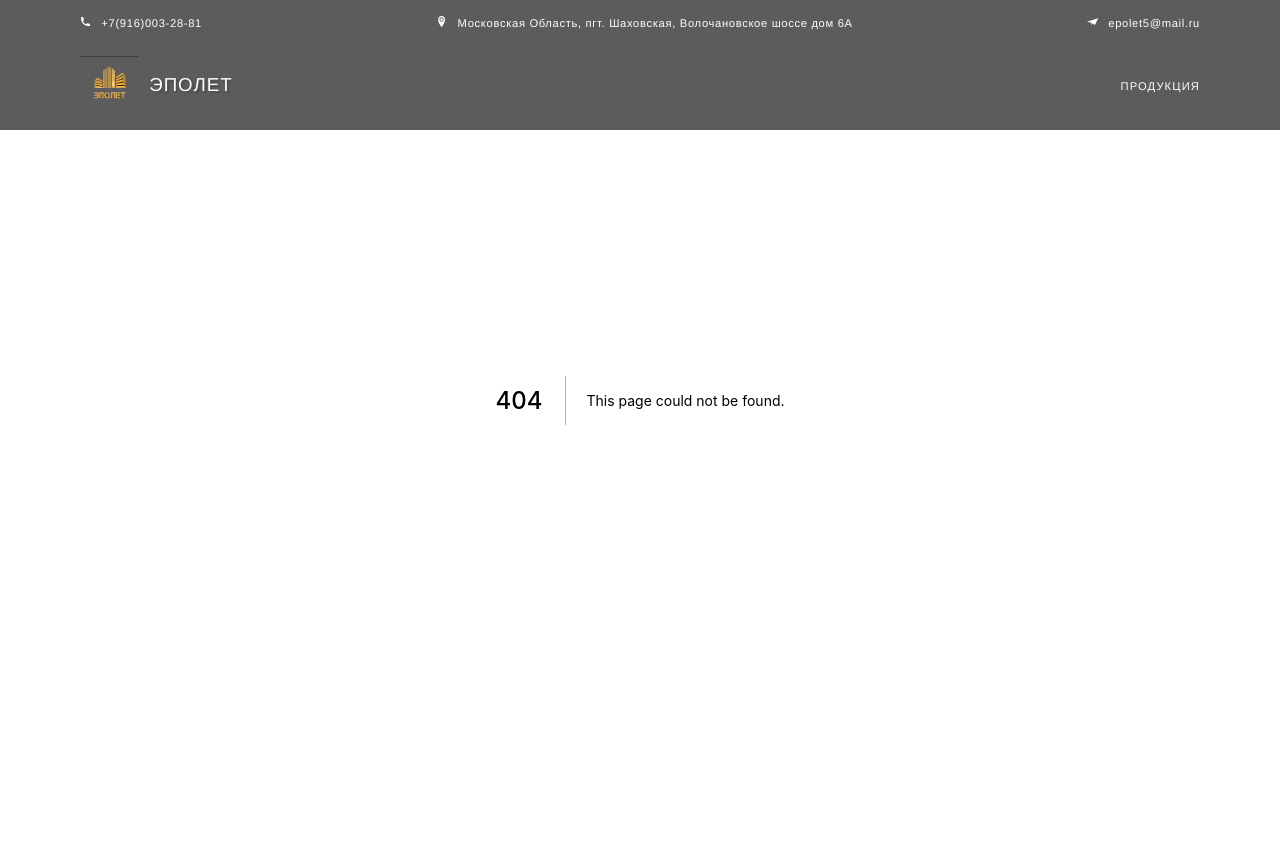
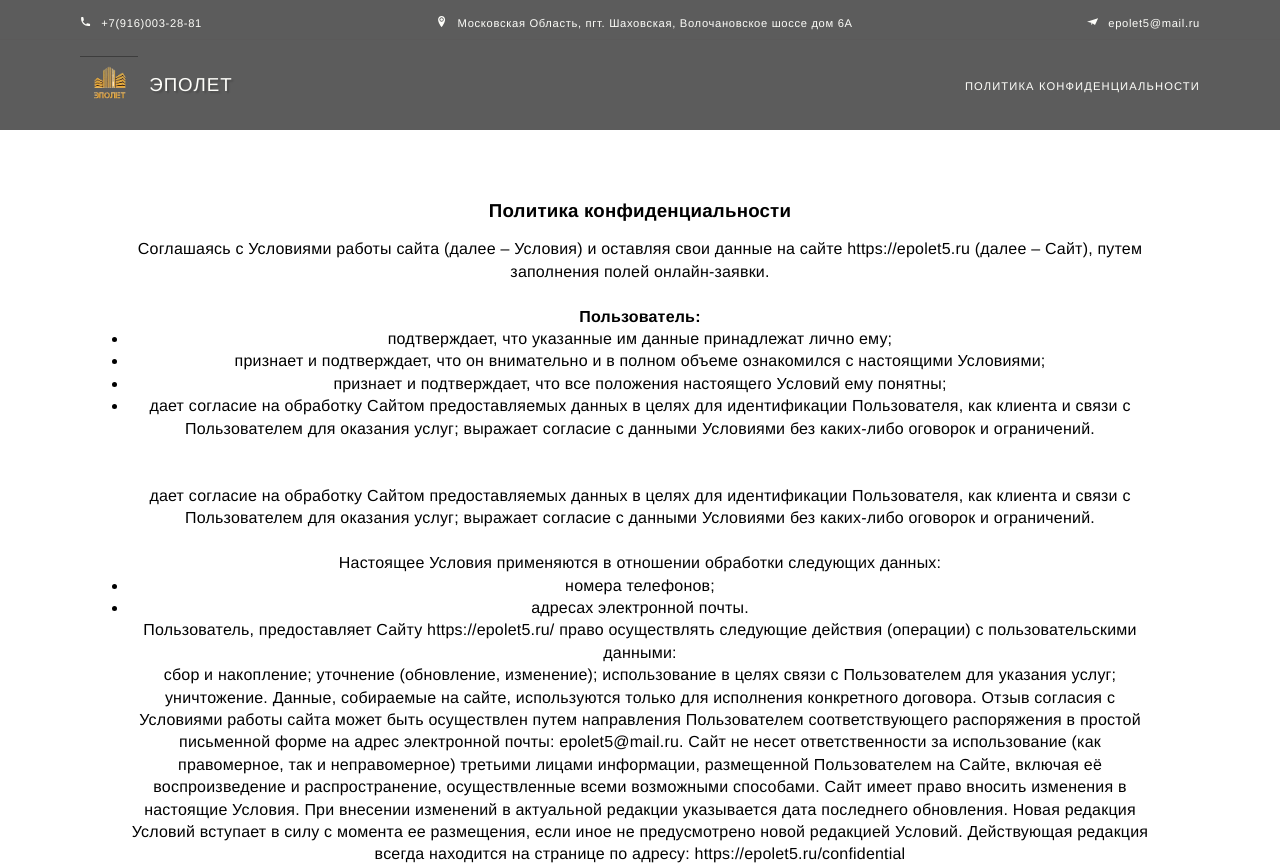
Before and after one commit to amakatee/epolet, a Next.js app: page /confidential in a window 1280 px wide. Before the commit this address had no page. Before the commit the page ends 800 px from the top, so only its background shows below. Built offline with nearby package versions, Linux system fonts and the light colour scheme.

Commit message:
update sout

```diff
--- a/components/AboutUs.js
+++ b/components/AboutUs.jsx
@@ -10,18 +10,18 @@ const AboutUs = () => {
         <div className='about-child flex'>
         <div className='about-single-child '>
 
-           <FaAnchor size={50} />
+           <FaAnchor size={45} />
            <h1>Преимуществo</h1>
            <h3>Гибкое ценообразование</h3>
         </div>
         <div className='about-single-child'>
-        <AiOutlineCopyrightCircle size={50} />
+        <AiOutlineCopyrightCircle size={45} />
 
            <h1>Особенность</h1>
            <h3>Изготовление изделий любой сложности</h3>
         </div>
         <div className='about-single-child'>
-        <AiFillThunderbolt  size={50}/>
+        <AiFillThunderbolt  size={45}/>
            <h1>Отличительная черта</h1>
            <h3>Гарантия качества на протяжении 20 лет </h3>
         </div>
--- a/components/Form.jsx
+++ b/components/Form.jsx
@@ -4,7 +4,10 @@ import { useForm } from 'react-hook-form'
 import {AiOutlineUser, AiOutlineMail} from 'react-icons/ai'
 import {BsTelephone} from 'react-icons/bs'
 import axios from 'axios'
-import { Grid, TextField , Button, InputAdornment, Typography} from '@mui/material';
+import {  Grid, TextField , Button, InputAdornment, Typography} from '@mui/material';
+import {Checkbox, FormGroup, FormLabel} from '@mui/material'
+import { FormControlLabel } from '@mui/material'
+import Link from 'next/link'
 
 
 
@@ -120,10 +123,36 @@ const Form = () => {
 
           </TextField>
         </Grid>
+        <Grid item>
+        <FormControlLabel
+        label={
+            <div className='labelConf'>
+                <span>Согласен с </span><Link href="confidential"><a className='linktoCong' target="">условиями</a></Link>  <span>обработки персональных данных</span>
+            </div>
+        }
+        control={<Checkbox
+            color="secondary"
+            name="Agreement"
+
+            {...register("Agreement", {
+              required: "Обязательно для заполнения*"
+
+            }) }
+
+            />}
+
+ >
+
+        </FormControlLabel>
+        <div>{errors.Agreement && <span className='req-form'>{errors.Agreement.message}</span>} </div>
+        </Grid>
 
 
       </Grid>
       <Button  type="submit" color='secondary' sx={{width:"18rem", mt:'2rem', padding:'10px'}}variant="contained"> Отправить сообщение</Button>
+      <Link href='sout'>
+      <Button color='secondary' sx={{width:"18rem", mt:'2rem', fontSize:'1rem'}}>СОУТ</Button>
+      </Link>
 
 
     </form>
--- a/components/Navbar.jsx
+++ b/components/Navbar.jsx
@@ -27,7 +27,8 @@ const Navbar = () => {
 
 
         <div id='nav-menu-cont' data-visible={show} className='nav-menu-cont flex'>
-          <div><Link href='./../' aria-hidden="true">Продукция</Link></div>
+
+          <div><Link href='confidential' aria-hidden="true">Политика Конфиденциальности</Link></div>
           {/* <div><a href='#'>Галерея</a></div>
           <div><a href='#'>Контакты</a></div> */}
         </div>
--- a/components/PdfCont.jsx
+++ b/components/PdfCont.jsx
@@ -1,28 +1,29 @@
-import React from 'react'
-import {Button}  from '@mui/material'
-import {ImFilePdf} from 'react-icons/im'
-import Link from 'next/link'
+// import React from 'react'
+// import {Button}  from '@mui/material'
+// import {ImFilePdf} from 'react-icons/im'
+// import Link from 'next/link'
 
-const PdfCont = () => {
-  return (
-    <div>
-         <div className='pdf-files'>
-             <div className='file'>
-               <ImFilePdf />
-               <h4>Сводная ведомость результатов</h4>
-               <Link href='pdf1'>
-                 <Button variant='outlined' color='secondary'>Посмотреть</Button>
-              </Link>
-            </div>
-            <div className='file'>
-              <ImFilePdf />
-              <h4>Перечень рекомендуемых мероприятий</h4>
-                <Button variant='outlined' color='secondary'>Посмотреть</Button>
-            </div>
 
-         </div>
-    </div>
-  )
-}
+// const PdfCont = () => {
+//   return (
+//     <div>
+//          <div className='pdf-files'>
+//              <div className='file'>
+//                <ImFilePdf />
+//                <h4>Сводная ведомость результатов</h4>
+//                <Link href='pdf1'>
+//                  <Button variant='outlined' color='secondary'>Посмотреть</Button>
+//               </Link>
+//             </div>
+//             <div className='file'>
+//               <ImFilePdf />
+//               <h4>Перечень рекомендуемых мероприятий</h4>
+//                 <Button variant='outlined' color='secondary'>Посмотреть</Button>
+//             </div>
 
-export default PdfCont
+//          </div>
+//     </div>
+//   )
+// }
+
+// export default PdfCont
--- a/pages/api/contact.js
+++ b/pages/api/contact.js
@@ -1,7 +1,7 @@
 import nodemailer from 'nodemailer'
 
 export default async (req, res) => {
-    const {Name, Email, Message, Phone } = req.body
+    const {Name, Email, Message, Phone, Agreement } = req.body
 
     const transporter = nodemailer.createTransport({
         host:'smtp.gmail.com',
@@ -24,6 +24,7 @@ export default async (req, res) => {
             <p><strong>Телефон: </strong>${Phone}</p><br />
             <p><strong>Сообщение: </strong>${Message}</p><br />
             <p><strong>Email отправителя: </strong>${Email}</p><br />
+            <p><strong>Отправитель принял условия пользовательского соглашения </strong>${Agreement}</p><br />
             `
         })
         console.group("Message sent", email.messageId)
--- /dev/null
+++ b/pages/confidential.js
@@ -0,0 +1,55 @@
+import React from 'react'
+
+const confidental = () => {
+  return (
+    <div className='confidential'>
+      <h3>Политика конфиденциальности</h3>
+<p>Соглашаясь с Условиями работы сайта (далее – Условия) и оставляя свои данные на сайте https://epolet5.ru (далее – Сайт), путем заполнения полей онлайн-заявки.
+<br />
+<br />
+<strong>Пользователь:</strong> <br />
+<ul>
+  <li>подтверждает, что указанные им данные принадлежат лично ему;</li>
+  <li>признает и подтверждает, что он внимательно и в полном объеме ознакомился с настоящими Условиями;</li>
+  <li>признает и подтверждает, что все положения настоящего Условий ему понятны;</li>
+<li>дает согласие на обработку Сайтом предоставляемых данных в целях для идентификации Пользователя, как клиента и связи с Пользователем для оказания услуг;
+выражает согласие с данными Условиями без каких-либо оговорок и ограничений.</li>
+</ul>
+
+<br/>
+<br />
+дает согласие на обработку Сайтом предоставляемых данных в целях для идентификации Пользователя, как клиента и связи с Пользователем для оказания услуг;
+выражает согласие с данными Условиями без каких-либо оговорок и ограничений.
+<br/>
+<br />
+
+Настоящее Условия применяются в отношении обработки следующих данных:
+<ul>
+  <li>номера телефонов;</li>
+  <li>адресах электронной почты.</li>
+</ul>
+<bt/>
+
+Пользователь, предоставляет Сайту https://epolet5.ru/ право осуществлять следующие действия (операции) с пользовательскими данными:
+<br />
+сбор и накопление;
+уточнение (обновление, изменение);
+использование в целях связи с Пользователем для указания услуг;
+уничтожение.
+Данные, собираемые на сайте, используются только для исполнения конкретного договора.
+
+Отзыв согласия с Условиями работы сайта может быть осуществлен путем направления Пользователем соответствующего распоряжения в простой письменной форме на адрес электронной почты:  epolet5@mail.ru.
+
+Сайт не несет ответственности за использование (как правомерное, так и неправомерное) третьими лицами информации, размещенной Пользователем на Сайте, включая её воспроизведение и распространение, осуществленные всеми возможными способами.
+
+Сайт имеет право вносить изменения в настоящие Условия. При внесении изменений в актуальной редакции указывается дата последнего обновления. Новая редакция Условий вступает в силу с момента ее размещения, если иное не предусмотрено новой редакцией Условий.
+
+
+Действующая редакция всегда находится на странице по адресу: https://epolet5.ru/confidential </p>
+
+
+    </div>
+  )
+}
+
+export default confidental
--- a/pages/index.js
+++ b/pages/index.js
@@ -36,9 +36,9 @@ export default function Home({products, bannerData}) {
        <Form />
        </div>
 
-       <div className='pdf-cont'>
+       {/* <div className='pdf-cont'>
          <PdfCont />
-       </div>
+       </div> */}
 
 
 
--- a/styles/globals.css
+++ b/styles/globals.css
@@ -73,7 +73,9 @@ a {
   background-color: #0000008f;
   z-index: 1;
 }
-
+.product-title {
+    line-height: 1.6rem;
+  }
 
 /* Navar start*/
 .navbar{
@@ -299,6 +301,7 @@ a {
   padding: 3rem;
 
 }
+
 .about-single-child  {
   text-align: center;
   flex: 1;
@@ -310,15 +313,57 @@ a {
   line-height: 1.5rem;
 
 }
+
 .about-single-child h3 {
   font-size: 1.3rem;
   letter-spacing: .5px;
-  font-weight: 300;
+  font-weight: 250;
 }
 
 /* about US ends*/
+/*confidentia start  */
+.confidential {
+  text-align: center;
+  padding-top: 25vh;
+  width: 80%;
+  line-height: 1.4rem;
+  letter-spacing: .2px;
+  margin: auto;
+}
+.confidential h3 {
+  margin-bottom: 1rem;
+}
+.labelConf {
+  font-size: .9rem;
+}
+.linktoCong {
+  color: var(--yellow-main);
+  border-bottom:1px solid var(--yellow-main);
+}
+.req-form{
+  font-size: .7rem;
+  color: grey;
 
+}
+/*condidentikal ends */
 @media(max-width: 35em) {
+  .about-single-child h1{
+    font-size: 1.3rem;
+    letter-spacing: .7px;
+  }
+  .about-single-child h3 {
+    font-size: 1rem;
+    letter-spacing: .7px;
+    font-weight: 300;
+  }
+  .about-child {
+    gap: 5rem;
+  }
+  .about-single-child > * {
+    font-weight: 300;
+    line-height: 1.3rem;
+
+  }
   /*Produc Icon starts */
   .productI-card {
     width: 90vw;
@@ -347,6 +392,8 @@ a {
 }
 .katalog-section h1 {
   color: var(--main-font-color);
+  display: flex;
+  flex-direction: column;
   text-align: center;
   font-size: 2rem;
   margin-left: 1rem;
```
Also changed, not shown: pages/sout.js (renamed from pages/pdf1.js, +9 -0 lines), 1 other file (tests, documents, lock files or other folders).
